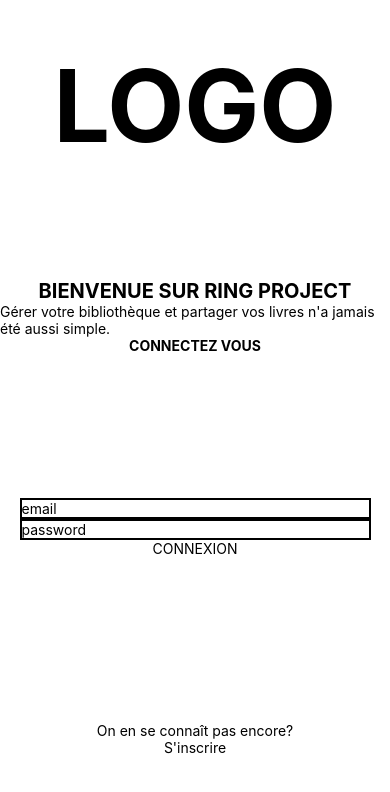
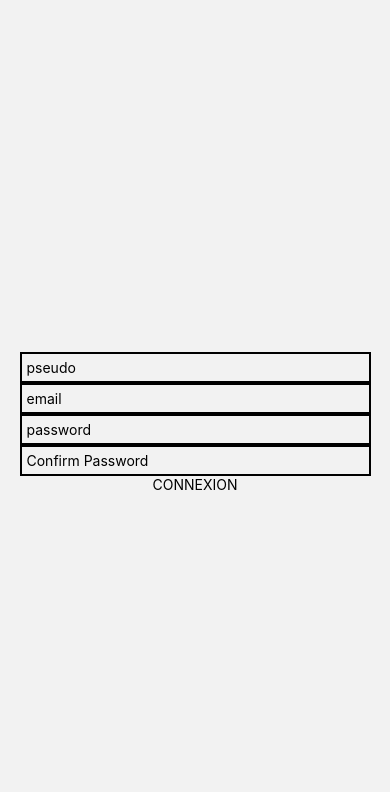
Before and after one commit to AvellaJB/reactNative-front-ring, a React Native app: screen /Register in a window 390 px wide. Shown: the top 792 px of the page. Built offline with nearby package versions, Linux system fonts and the light colour scheme.

Commit message:
Navigation set up, scanner setup

```diff
--- a/App.js
+++ b/App.js
@@ -1,12 +1,25 @@
 import { StatusBar } from "expo-status-bar";
 import { StyleSheet, Text, View } from "react-native";
-import Login from "./pages/Login";
+import Connexion from "./pages/Connexion";
+import { createStackNavigator } from "@react-navigation/stack";
+import Register from "./components/Register";
+import { NavigationContainer } from "@react-navigation/native";
+import TabBar from "./components/TabBar";
+
+const Stack = createStackNavigator();
 
 export default function App() {
   return (
-    <View style={styles.container}>
-      <Login />
-    </View>
+    <NavigationContainer>
+      <Stack.Navigator
+        style={styles.container}
+        screenOptions={{ headerShown: false }}
+      >
+        <Stack.Screen name="Connexion" component={Connexion} />
+        <Stack.Screen name="Register" component={Register} />
+        <Stack.Screen name="TabBar" component={TabBar} />
+      </Stack.Navigator>
+    </NavigationContainer>
   );
 }
 
--- a/app.json
+++ b/app.json
@@ -6,9 +6,9 @@
     "orientation": "portrait",
     "icon": "./assets/icon.png",
     "splash": {
-      "image": "./assets/splash.png",
+      "image": "./assets/ring.png",
       "resizeMode": "contain",
-      "backgroundColor": "#ffffff"
+      "backgroundColor": "#000000"
     },
     "updates": {
       "fallbackToCacheTimeout": 0
--- /dev/null
+++ b/components/Login.js
@@ -0,0 +1,39 @@
+import {
+  View,
+  Text,
+  StyleSheet,
+  TextInput,
+  TouchableOpacity,
+} from "react-native";
+import React from "react";
+
+export default function Login({ navigation }) {
+  return (
+    <View style={styles.formcontainer}>
+      <TextInput placeholder="pseudo" style={styles.inputText} />
+      <TextInput placeholder="email" style={styles.inputText} />
+      <TextInput
+        placeholder="password"
+        style={styles.inputText}
+        secureTextEntry={true}
+      />
+      <TouchableOpacity>
+        <Text onPress={() => navigation.navigate("TabBar")}>CONNEXION</Text>
+      </TouchableOpacity>
+    </View>
+  );
+}
+
+const styles = StyleSheet.create({
+  formcontainer: {
+    flex: 1,
+    alignItems: "center",
+    justifyContent: "center",
+  },
+
+  inputText: {
+    borderWidth: 2,
+    width: "90%",
+    padding: 5,
+  },
+});
--- /dev/null
+++ b/components/Register.js
@@ -0,0 +1,44 @@
+import {
+  View,
+  Text,
+  StyleSheet,
+  TextInput,
+  TouchableOpacity,
+} from "react-native";
+import React from "react";
+
+export default function Register() {
+  return (
+    <View style={styles.formcontainer}>
+      <TextInput placeholder="pseudo" style={styles.inputText} />
+      <TextInput placeholder="email" style={styles.inputText} />
+      <TextInput
+        placeholder="password"
+        style={styles.inputText}
+        secureTextEntry={true}
+      />
+      <TextInput
+        placeholder="Confirm Password"
+        style={styles.inputText}
+        secureTextEntry={true}
+      />
+      <TouchableOpacity>
+        <Text>CONNEXION</Text>
+      </TouchableOpacity>
+    </View>
+  );
+}
+
+const styles = StyleSheet.create({
+  formcontainer: {
+    flex: 1,
+    alignItems: "center",
+    justifyContent: "center",
+  },
+
+  inputText: {
+    borderWidth: 2,
+    width: "90%",
+    padding: 5,
+  },
+});
--- /dev/null
+++ b/components/TabBar.js
@@ -0,0 +1,50 @@
+import { View, Text, TouchableOpacity } from "react-native";
+import React from "react";
+import { createBottomTabNavigator } from "@react-navigation/bottom-tabs";
+import { Ionicons } from "@expo/vector-icons";
+import Library from "../pages/Library";
+import Profile from "../pages/Profile";
+import Scanner from "../pages/Scanner";
+
+const Tab = createBottomTabNavigator();
+
+export default function TabBar() {
+  return (
+    <Tab.Navigator
+      screenOptions={({ route }) => ({
+        tabBarIcon: ({ focused, color, size }) => {
+          let iconName;
+
+          if (route.name === "Library") {
+            iconName = focused ? "library" : "library-outline";
+          } else if (route.name === "Scanner") {
+            iconName = focused ? "barcode" : "barcode-outline";
+          } else if (route.name === "Profile") {
+            iconName = focused ? "person" : "person-outline";
+          }
+
+          // You can return any component that you like here!
+          return <Ionicons name={iconName} size={size} color={color} />;
+        },
+        tabBarActiveTintColor: "black",
+        tabBarInactiveTintColor: "grey",
+      })}
+    >
+      <Tab.Screen
+        name="Library"
+        component={Library}
+        options={{ headerShown: false }}
+      />
+      <Tab.Screen
+        name="Scanner"
+        component={Scanner}
+        options={{ headerShown: false }}
+      />
+      <Tab.Screen
+        name="Profile"
+        component={Profile}
+        options={{ headerShown: false }}
+      />
+    </Tab.Navigator>
+  );
+}
--- a/pages/Login.js
+++ b/pages/Connexion.js
@@ -6,8 +6,10 @@ import {
   TouchableOpacity,
 } from "react-native";
 import React from "react";
+import Login from "../components/Login";
+import Register from "../components/Register";
 
-export default function Login() {
+export default function Connexion({ navigation }) {
   return (
     <View style={styles.container}>
       <View style={styles.logoContainer}>
@@ -27,16 +29,10 @@ export default function Login() {
           <Text style={styles.connect}>CONNECTEZ VOUS</Text>
         </View>
       </View>
-      <View style={styles.formcontainer}>
-        <TextInput placeholder="email" style={styles.inputText} />
-        <TextInput placeholder="password" style={styles.inputText} />
-        <TouchableOpacity>
-          <Text>CONNEXION</Text>
-        </TouchableOpacity>
-      </View>
+      <Login navigation={navigation} />
       <View style={styles.registerContainer}>
         <Text>On en se connaît pas encore?</Text>
-        <TouchableOpacity>
+        <TouchableOpacity onPress={() => navigation.navigate("Register")}>
           <Text>S'inscrire</Text>
         </TouchableOpacity>
       </View>
@@ -74,17 +70,6 @@ const styles = StyleSheet.create({
     justifyContent: "center",
   },
 
-  formcontainer: {
-    flex: 1,
-    alignItems: "center",
-    justifyContent: "center",
-  },
-
-  inputText: {
-    borderWidth: 2,
-    width: "90%",
-  },
-
   registerContainer: {
     flex: 1,
     alignItems: "center",
--- /dev/null
+++ b/pages/Library.js
@@ -0,0 +1,10 @@
+import { View, Text } from "react-native";
+import React from "react";
+
+export default function Library() {
+  return (
+    <View>
+      <Text>Library</Text>
+    </View>
+  );
+}
--- /dev/null
+++ b/pages/Profile.js
@@ -0,0 +1,10 @@
+import { View, Text } from "react-native";
+import React from "react";
+
+export default function Profile() {
+  return (
+    <View>
+      <Text>Profile</Text>
+    </View>
+  );
+}
--- /dev/null
+++ b/pages/Scanner.js
@@ -0,0 +1,55 @@
+import { View, Text, Button, StyleSheet } from "react-native";
+import React, { useState, useEffect } from "react";
+import { BarCodeScanner } from "expo-barcode-scanner";
+
+export default function Scanner() {
+  const [hasPermission, setHasPermission] = useState(null);
+  const [scanned, setScanned] = useState(false);
+
+  useEffect(() => {
+    (async () => {
+      const { status } = await BarCodeScanner.requestPermissionsAsync();
+      setHasPermission(status === "granted");
+    })();
+  }, []);
+
+  const handleBarCodeScanned = ({ type, data }) => {
+    setScanned(true);
+    console.log(data);
+  };
+
+  if (hasPermission === null) {
+    return <Text>Requestion for camera persommission</Text>;
+  }
+  if (hasPermission === false) {
+    return <Text>No access to camera</Text>;
+  }
+
+  return (
+    <View style={styles.container}>
+      <BarCodeScanner
+        onBarCodeScanned={scanned ? undefined : handleBarCodeScanned}
+        style={StyleSheet.absoluteFillObject}
+      />
+      {scanned && (
+        <Button
+          title={"Tap to scan again"}
+          onPress={() => setScanned(false)}
+          style={styles.scanAgain}
+        />
+      )}
+    </View>
+  );
+}
+
+const styles = StyleSheet.create({
+  container: {
+    flex: 1,
+    flexDirection: "column",
+    justifyContent: "flex-end",
+  },
+
+  scanAgain: {
+    flex: 1,
+  },
+});
```
Also changed, not shown: package.json (+8 -1 lines), assets/ring.png (added), 1 other file (tests, documents, lock files or other folders).
